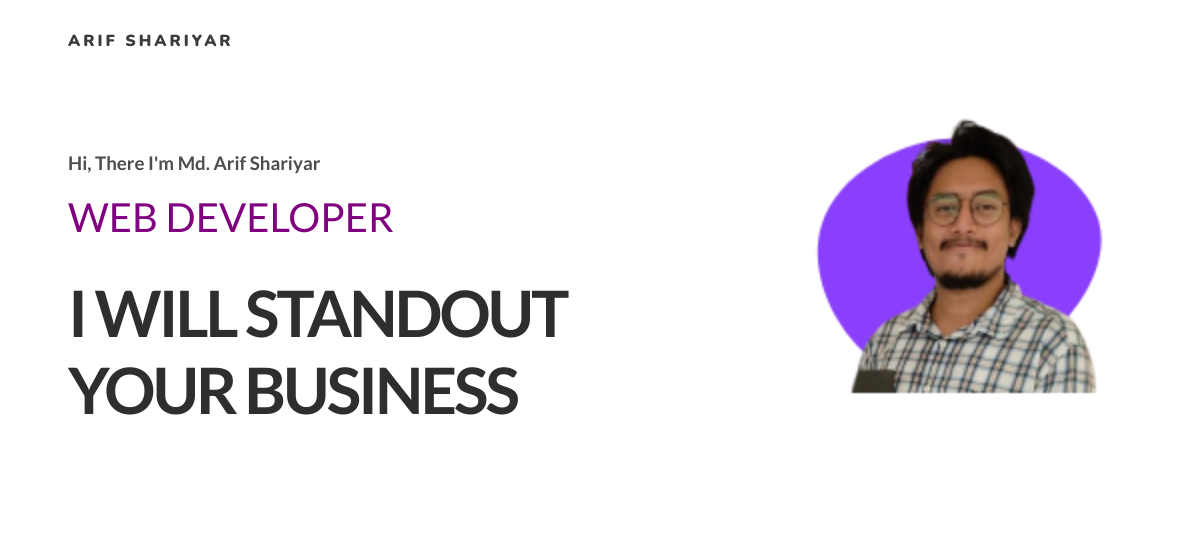
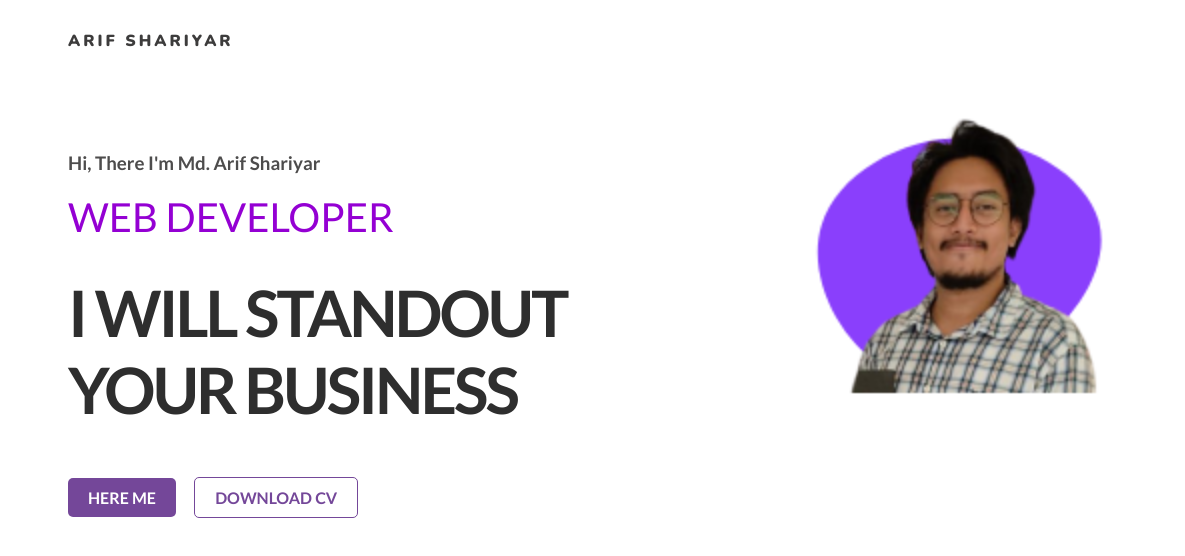
Before and after one commit to ShariyarAbeer/personal-portfolio-website, a plain HTML site: page index.html in a window 1280 px wide. Shown: the full height of the page, 0-1185 px from the left. Drawn offline with nearby package versions, Linux system fonts and the light colour scheme.

Commit message:
section one done

```diff
--- a/css/style.css
+++ b/css/style.css
@@ -32,9 +32,29 @@
 #title-info {
   font-weight: 300;
   font-size: 2.5em;
-  color: purple;
+  color: darkviolet;
   margin-top: 0;
   padding-top: 0;
+}
+.button {
+  background-color: rgb(116, 71, 153);
+  text-decoration: none;
+  border: 1 solid rgb(116, 71, 153);
+  color: white;
+  padding: 10px 20px;
+  text-align: center;
+  font-size: 1em;
+  font-weight: 900;
+  border-radius: 5px;
+}
+.button-alin {
+  margin-top: 60px;
+  position: relative;
+}
+#CV-button {
+  background-color: white;
+  color: rgb(116, 71, 153);
+  border: 1px solid rgb(116, 71, 153);
 }
 .top-right img {
   width: 100%;
--- a/index.html
+++ b/index.html
@@ -23,6 +23,11 @@
             <h2 id="title-info">WEB DEVELOPER</h2>
             <h1 class="bold-text">I WILL STANDOUT </h1>
             <h1 class="bold-text">YOUR BUSINESS </h1>
+            <div class="button-alin">
+                    <a style="margin-right: 15px;" class="button" href="https://www.linkedin.com/in/mdarifshariyar/" target="_blank">HERE ME</a>
+                    <a id="CV-button" class="button" href="./pdf/Md_Arif_Shariyar_CV.pdf" download="Md_Arif_Shariyar_CV">DOWNLOAD CV</a>
+
+            </div>
 
         </div>
 
```
Also changed, not shown: 1 other file.
